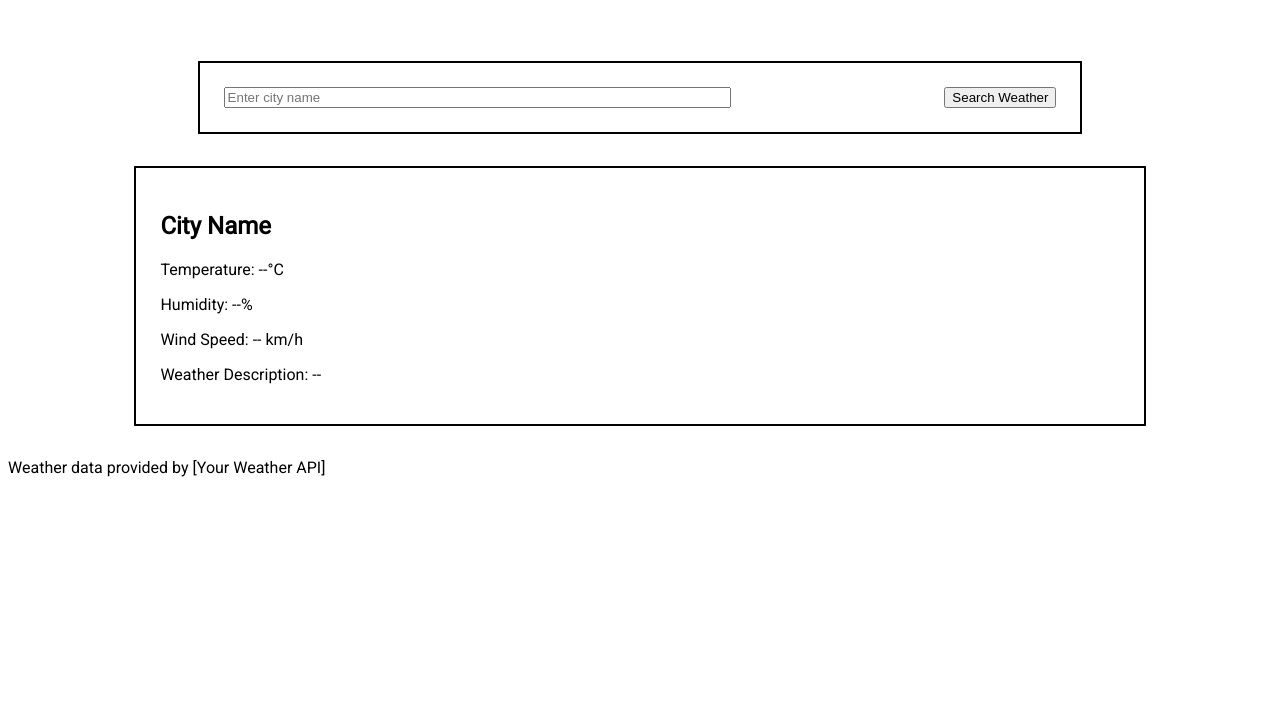
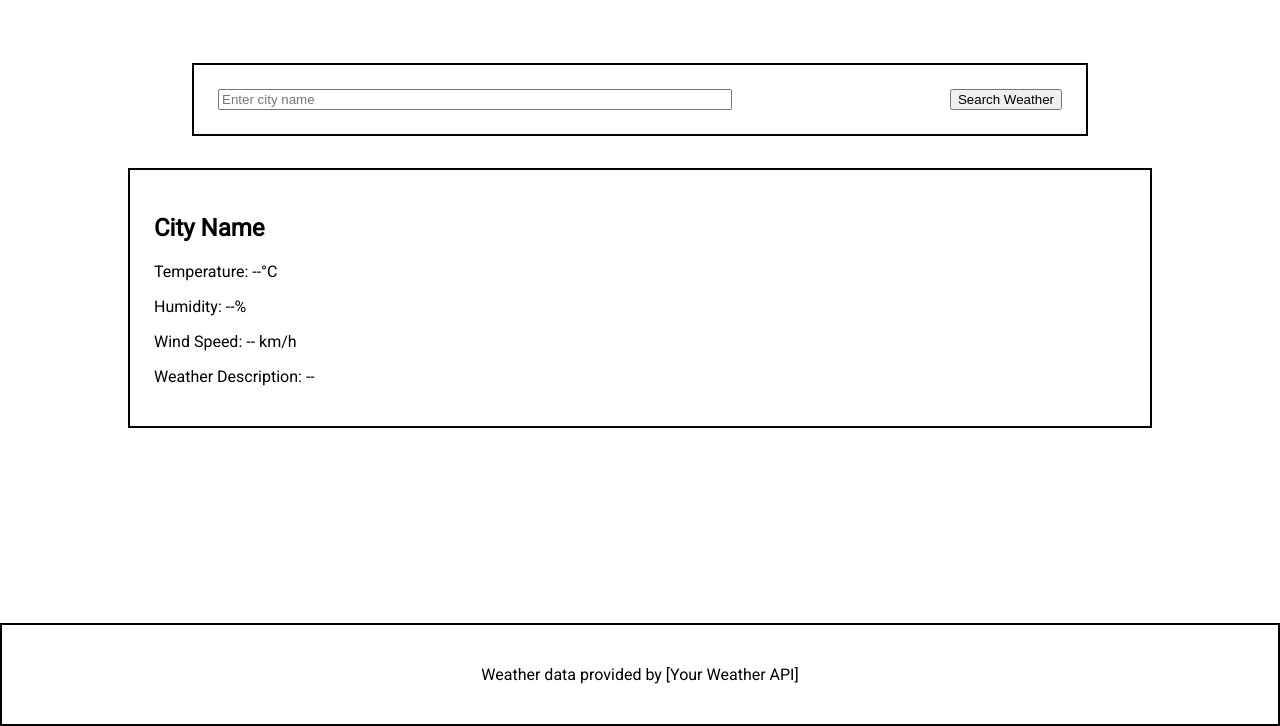
Before and after one commit to Thomas-Basham/weather-app-demo, a plain HTML site: page index.html in a window 1280 px wide. Shown: the part 192-918 px from the top of the page. Before the commit the page ends 800 px from the top, so only its background shows below. Drawn offline with Linux system fonts and the light colour scheme.

Commit message:
styled footer

```diff
--- a/css/style.css
+++ b/css/style.css
@@ -9,18 +9,23 @@ html {
   --cyclamen: hsla(342, 100%, 69%, 1);
 }
 
+
+body {
+  font-family: "Roboto", sans-serif;
+  font-weight: 400;
+  font-style: normal;
+  margin: 0;
+}
+
+
 header {
   border: black 2px solid;
   padding: 1em;
   margin: 5%
 }
 
-
-body {
-  font-family: "Roboto", sans-serif;
-  font-weight: 400;
-  font-style: normal;
-
+main {
+  min-height: 70vh;
 }
 
 h1 {
@@ -33,18 +38,24 @@ input[type=text] {
   width: 60%
 }
 
+footer {
+  border: black 2px solid;
+  padding: 1.5rem;
+  text-align: center;
+}
+
+
 #search-area {
   border: black 2px solid;
   padding: 1.5rem;
   margin-inline: 15%;
   display: flex;
   justify-content: space-between;
-
 }
 
 #weather-container {
   border: black 2px solid;
   padding: 1.5rem;
   margin-inline: 10%;
-  margin-block: 2rem
+  margin-block: 2rem;
 }
```
